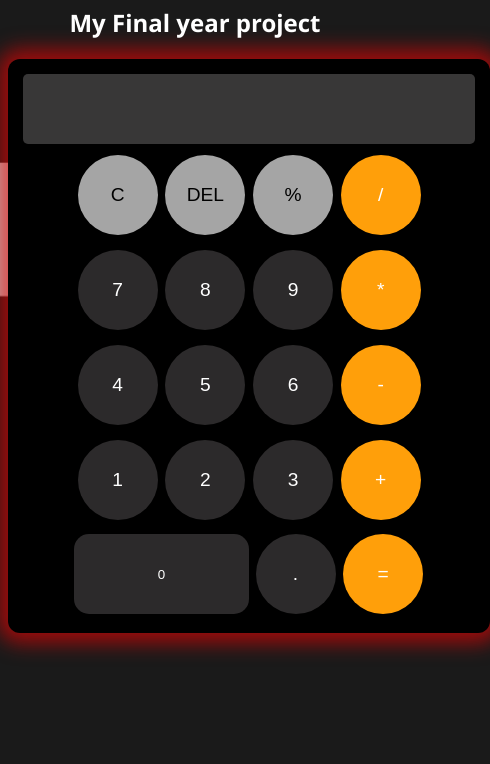
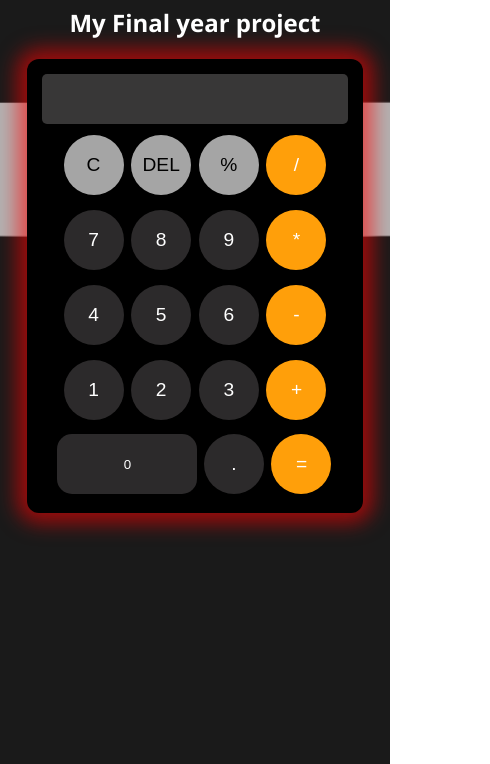
Before and after one commit to menaceXnadin/webcalculator, a plain HTML site: page index.html in a window 390 px wide. Shown: the part 80-844 px from the top of the page, 490 px wide, since content can reach past the window. Drawn offline with Linux system fonts and the light colour scheme.

Commit message:
third commit

```diff
--- a/style.css
+++ b/style.css
@@ -97,3 +97,22 @@ body{
   text-align: center;
   background-color: #2C2A2B;
 }
+@media (max-width: 768px) {
+  .btn {
+    padding: 15px;
+    width: 60px;
+    height: 60px;
+  }
+
+  .btn-lr {
+    padding: 15px;
+    width: 140px;
+    height: 60px;
+  }
+
+  #inp-area {
+    height: 40px;
+    font-size: 20px;
+    padding: 5px;
+  }
+}
```
